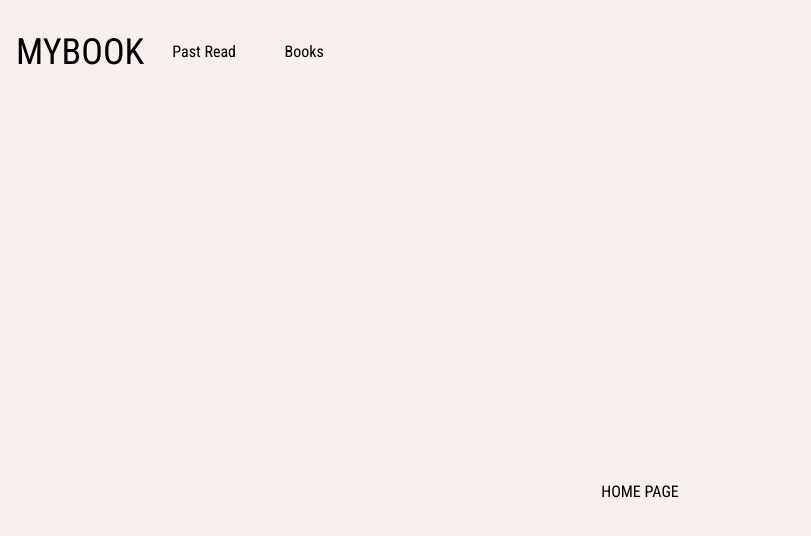
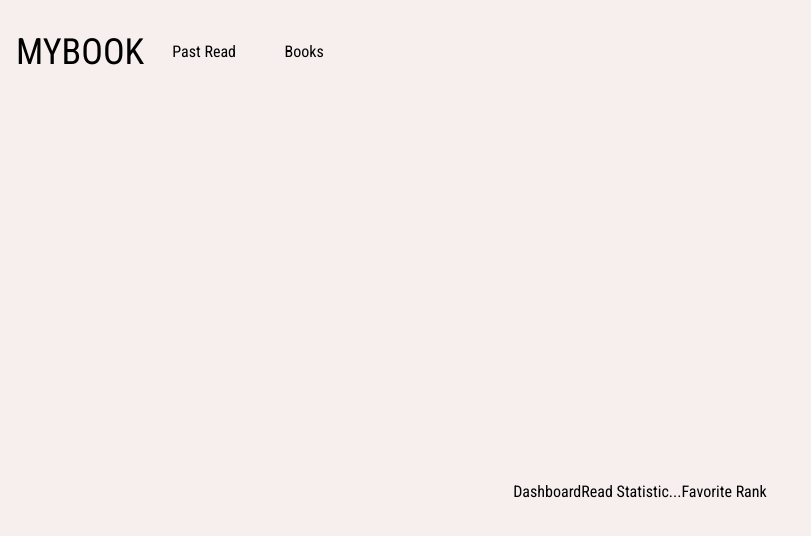
Before and after one commit to drii775/books, a React (Vite) app: page / in a window 1280 px wide. Shown: the top 536 px of the page, without its empty margins (0-811 px from the left). Built offline with nearby package versions, Linux system fonts and the light colour scheme.

Commit message:
Update Home component

```diff
--- a/src/pages/Home.jsx
+++ b/src/pages/Home.jsx
@@ -1,7 +1,9 @@
 export default function Home() {
   return (
     <div className="flex justify-center items-center h-200">
-      <p>HOME PAGE</p>
+      <p>Dashboard</p>
+      <p>Read Statistic...</p>
+      <p>Favorite Rank</p>
     </div>
   );
 }
```
